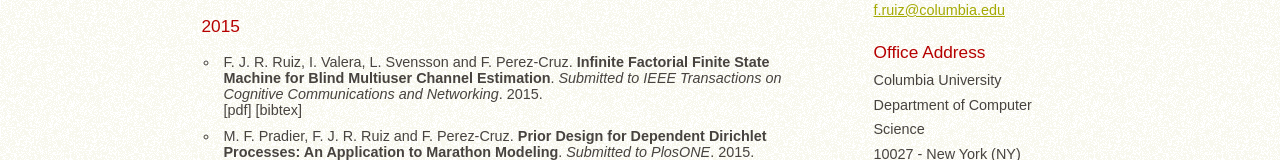
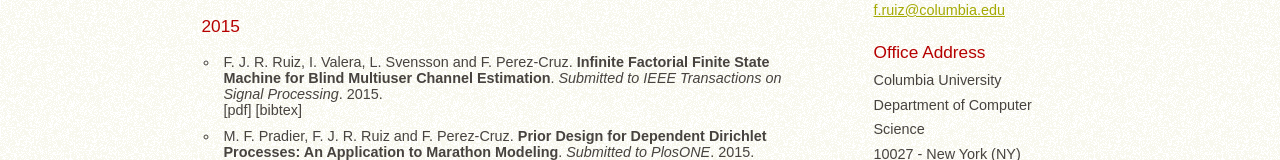
Before and after one commit to franrruiz/franrruiz.github.io, a plain HTML site: page research.html in a window 1280 px wide. Shown: the part 326-486 px from the top of the page. Drawn offline with Linux system fonts and the light colour scheme.

Commit message:
updated cv + ieee tsp

```diff
--- a/research.html
+++ b/research.html
@@ -66,7 +66,7 @@
         <h1>Journals</h1>
         <h2>2015</h2>
         <ul>
-          <li>F. J. R. Ruiz, I. Valera, L. Svensson and F. Perez-Cruz. <b>Infinite Factorial Finite State Machine for Blind Multiuser Channel Estimation</b>. <i>Submitted to IEEE Transactions on Cognitive Communications and Networking</i>. 2015.<br/>[pdf] [bibtex]</li>
+          <li>F. J. R. Ruiz, I. Valera, L. Svensson and F. Perez-Cruz. <b>Infinite Factorial Finite State Machine for Blind Multiuser Channel Estimation</b>. <i>Submitted to IEEE Transactions on Signal Processing</i>. 2015.<br/>[pdf] [bibtex]</li>
           <li>M. F. Pradier, F. J. R. Ruiz and F. Perez-Cruz. <b>Prior Design for Dependent Dirichlet Processes: An Application to Marathon Modeling</b>. <i>Submitted to PlosONE</i>. 2015.<br/>[pdf] [bibtex]</li>
           <li>I. Valera, F. J. R. Ruiz and F. Perez-Cruz. <b>Infinite Factorial Unbounded-State Hidden Markov Model</b>. <i>IEEE Transactions on Pattern Analysis and Machine Intelligence</i>. 2015.<br/>[pdf] [bibtex]</li>
           <li>I. Valera, F. J. R. Ruiz, P. M. Olmos, C. Blanco and F. Perez-Cruz. <b>Infinite Continuous Feature Model for Psychiatric Comorbidity Analysis</b>. <i>Neural Computation</i>. 2015.<br/>[pdf] [bibtex]</li>
```
Also changed, not shown: 1 other file.
